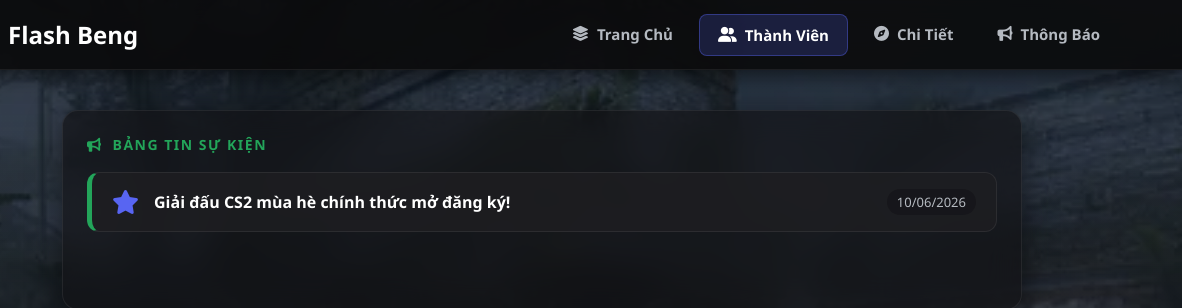
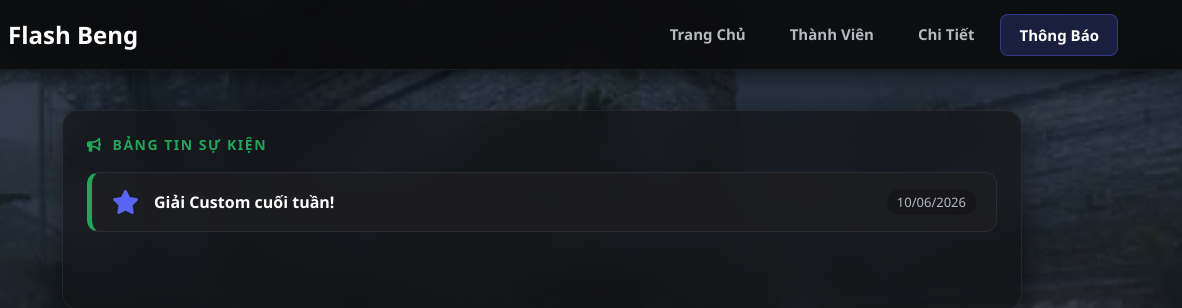
Before and after one commit to ninhviethoangg-alt/discordweb, a website: page thong-bao.html in a window 1280 px wide. Shown: the top 308 px of the page, 98-1280 px from the left. Drawn offline with Linux system fonts and the light colour scheme.

Commit message:
Update thong-bao.html

```diff
--- a/thong-bao.html
+++ b/thong-bao.html
@@ -3,7 +3,7 @@
 <head>
     <meta charset="UTF-8">
     <meta name="viewport" content="width=device-width, initial-scale=1.0">
-    <title>Flash Beng - Thông Báo</title>
+    <title>GHOST COMMUNITY - Thông Báo</title>
     <link rel="stylesheet" href="https://cdnjs.cloudflare.com/ajax/libs/font-awesome/6.4.0/css/all.min.css">
     <style>
         :root {
@@ -40,12 +40,12 @@
 </head>
 <body>
     <nav class="navbar">
-<div class="logo"><i class="fa-brands fa-discord"></i> Flash Beng</div>
+        <div class="logo"><i class="fa-brands fa-discord"></i> Flash Beng</div>
         <ul class="nav-links">
-            <li><a href="index.html" class="nav-btn"><i class="fa-solid fa-layer-group"></i> Trang Chủ</a></li>
-            <li><a href="thanh-vien.html" class="nav-btn active"><i class="fa-solid fa-user-group"></i> Thành Viên</a></li>
-            <li><a href="chi-tiet.html" class="nav-btn"><i class="fa-solid fa-compass"></i> Chi Tiết</a></li>
-            <li><a href="thong-bao.html" class="nav-btn"><i class="fa-solid fa-bullhorn"></i> Thông Báo</a></li>
+            <li><a href="index.html" class="nav-btn">Trang Chủ</a></li>
+            <li><a href="thanh-vien.html" class="nav-btn">Thành Viên</a></li>
+            <li><a href="chi-tiet.html" class="nav-btn">Chi Tiết</a></li>
+            <li><a href="thong-bao.html" class="nav-btn active">Thông Báo</a></li>
         </ul>
     </nav>
     <div class="container">
@@ -56,7 +56,7 @@
                 <div class="welcome-card slide-down">
                     <div class="welcome-user">
                         <i class="fa-solid fa-star welcome-icon"></i>
-                        <div>Giải đấu CS2 mùa hè chính thức mở đăng ký!</div>
+                        <div>Giải Custom cuối tuần!</div>
                     </div>
                     <div class="welcome-time">10/06/2026</div>
                 </div>
```
